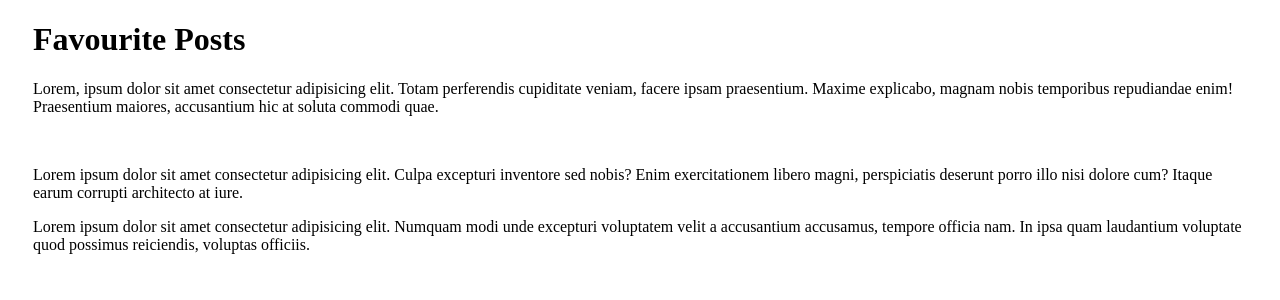
After one commit to MahfuzKhandaker/ajxify_django, a Django app: page /blog/favourites/ in a window 1280 px wide. The commit adds this page. Shown: the top 300 px of the page. Run offline with Django 3.2, Linux system fonts and the light colour scheme; a user stored in the database is signed in; data comes from the database, SQL or seed files in the repository; both versions use the stored data as it was after the commit; data that the repository does not hold is empty; some libraries are stand-ins or nearby versions.

Commit message:
favourite post

```diff
--- /dev/null
+++ b/djaxify/templates/post_favourite_list.html
@@ -0,0 +1,28 @@
+{% extends "base.html" %}
+
+{% block content %}
+
+<div class="container">
+    <h1>Favourite Posts</h1>
+    <p>Lorem, ipsum dolor sit amet consectetur adipisicing elit. Totam perferendis cupiditate veniam, facere ipsam praesentium. Maxime explicabo, magnam nobis temporibus repudiandae enim! Praesentium maiores, accusantium hic at soluta commodi quae.</p>
+    <br>
+    <p>Lorem ipsum dolor sit amet consectetur adipisicing elit. Culpa excepturi inventore sed nobis? Enim exercitationem libero magni, perspiciatis deserunt porro illo nisi dolore cum? Itaque earum corrupti architecto at iure.</p>
+    <p>Lorem ipsum dolor sit amet consectetur adipisicing elit. Numquam modi unde excepturi voluptatem velit a accusantium accusamus, tempore officia nam. In ipsa quam laudantium voluptate quod possimus reiciendis, voluptas officiis.</p>
+</div>
+
+{% for favourite_post in favourite_posts %}
+<div class="container cf">
+
+    <div class="card blogcard bounce-up cf" style="width: 18rem;">
+        <img class="card-img-top" src="{{ favourite_post.thumbnail.url }}" alt="Card image cap">
+        <div class="card-body cf">
+          <h5 class="card-title"><a href="{{ favourite_post.get_absolute_url }}">{{favourite_post.title}}</a></h5>
+          <p class="card-text">{{favourite_post.overview}}</p>
+          <a href="{{ favourite_post.get_absolute_url }}" class="btn btn-primary">READ MORE</a>
+        </div>
+      </div>
+
+</div>
+{% endfor %}
+
+{% endblock content %}
--- a/djaxifyapp/admin.py
+++ b/djaxifyapp/admin.py
@@ -1,9 +1,10 @@
 from django.contrib import admin
 
-from .models import Author, Post, Category, Comment
+from .models import Author, Post, Profile, Category, Comment
 
 
 admin.site.register(Author)
 admin.site.register(Post)
+admin.site.register(Profile)
 admin.site.register(Category)
 admin.site.register(Comment)
--- a/djaxifyapp/urls.py
+++ b/djaxifyapp/urls.py
@@ -1,14 +1,15 @@
 from django.conf import settings
 from django.conf.urls.static import static
 from django.urls import path
-from djaxifyapp.views import PostCreateView, PostListView, post_detail, likes
+from djaxifyapp.views import PostCreateView, PostListView, post_detail,  favourite_post, post_favourite_list, likes
 
 
 urlpatterns = [
     path('', PostListView.as_view(), name='post-list'),
     path('likes/', likes, name='likes'),
+    path('favourites/', post_favourite_list, name='post_favourite_list'),
     path('<slug:slug>/', post_detail, name='post-detail'),
-    # path('add_comment/', add_comment, name='add_comment'),
+    path('<slug:slug>/favourite_post/', favourite_post, name='favourite_post'),
     path('create/', PostCreateView.as_view(), name='create-post'),
 ]
 
--- a/djaxifyapp/views.py
+++ b/djaxifyapp/views.py
@@ -36,12 +36,15 @@ class PostListView(ListView):
 
 def post_detail(request, slug):
     post = get_object_or_404(Post, slug=slug)
-    comments = post.comments.filter(reply=None).order_by('-id')
+    comments = Comment.objects.filter(post=post, reply=None).order_by('-id')
 
     is_liked = False
     if post.likes.filter(id=request.user.id).exists():
         is_liked = True
 
+    is_favourite = False
+    if post.favourite.filter(id=request.user.id).exists():
+        is_favourite = True
 
     if request.method=='POST':
         querydict = request.POST
@@ -50,7 +53,7 @@ def post_detail(request, slug):
             comment = comment_form.save(commit=False)
             comment.post = post
             comment.user = request.user
-            comment.reply_id = querydict.get('reply_id')
+            comment.reply_id = querydict.get('comment_id')
             comment.save()
     else:
         comment_form = CommentForm()
@@ -58,6 +61,7 @@ def post_detail(request, slug):
     context = {
         'post': post,
         'is_liked': is_liked,
+        'is_favourite': is_favourite,
         'comments': comments,
         'total_likes': post.likes.count(),
         'total_comments': post.comments.count(),
@@ -70,6 +74,21 @@ def post_detail(request, slug):
 
     return render(request, 'post_detail.html', context)
 
+def post_favourite_list(request):
+    user = request.user
+    favourite_posts = user.favourite.all()
+    context = {
+        'favourite_posts': favourite_posts,
+    }
+    return render(request, 'post_favourite_list.html', context)
+
+def favourite_post(request, slug):
+    post = get_object_or_404(Post, slug=slug)
+    if post.favourite.filter(id=request.user.id).exists():
+        post.favourite.remove(request.user)
+    else:
+        post.favourite.add(request.user)
+    return HttpResponseRedirect(post.get_absolute_url())
 
 def likes(request):
     post = get_object_or_404(Post, id=request.POST.get('post_id'))
```
Also changed, not shown: djaxify/templates/post_detail.html (+12 -0 lines), djaxifyapp/models.py (+42 -15 lines), db.sqlite3, djaxifyapp/migrations/0002_auto_20210125_0103.py (added), djaxifyapp/migrations/0003_post_status.py (added), djaxifyapp/migrations/0004_post_updated.py (added), media/mk2_KMeQPcK.jpg (added).
